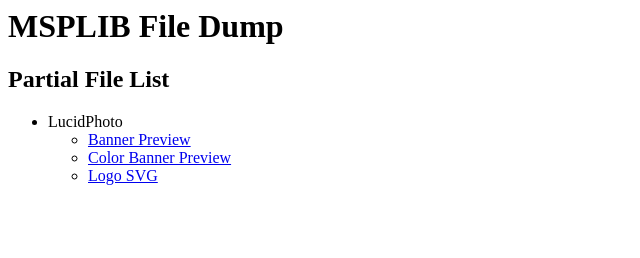
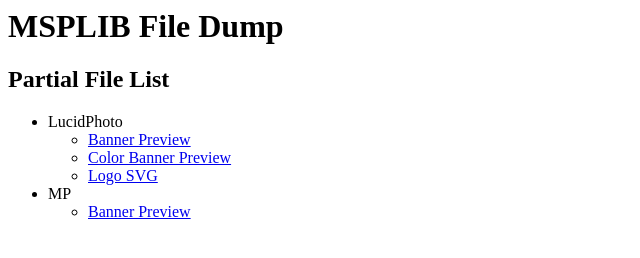
Before and after one commit to gitmsplib/gitmsplib.github.io, a plain HTML site: page index.html in a window 1280 px wide. Shown: the whole page, without its empty margins (0-640 px from the left). Drawn offline with Linux system fonts and the light colour scheme.

Commit message:
Added MP banner.

```diff
--- a/index.html
+++ b/index.html
@@ -9,4 +9,9 @@
 <li><a href="LucidPhoto/logo.svg">Logo SVG</a></li>
 </ul>
 </li>
+<li> MP
+<ul>
+<li><a href="MP/banner.png">Banner Preview</a></li>
 </ul>
+</li>
+</ul>
```
Also changed, not shown: 1 other file.
